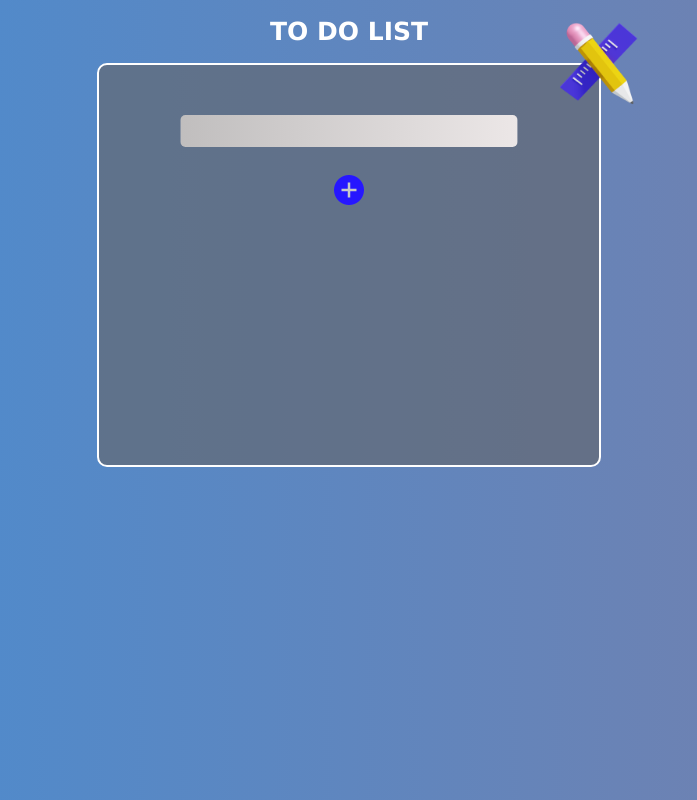
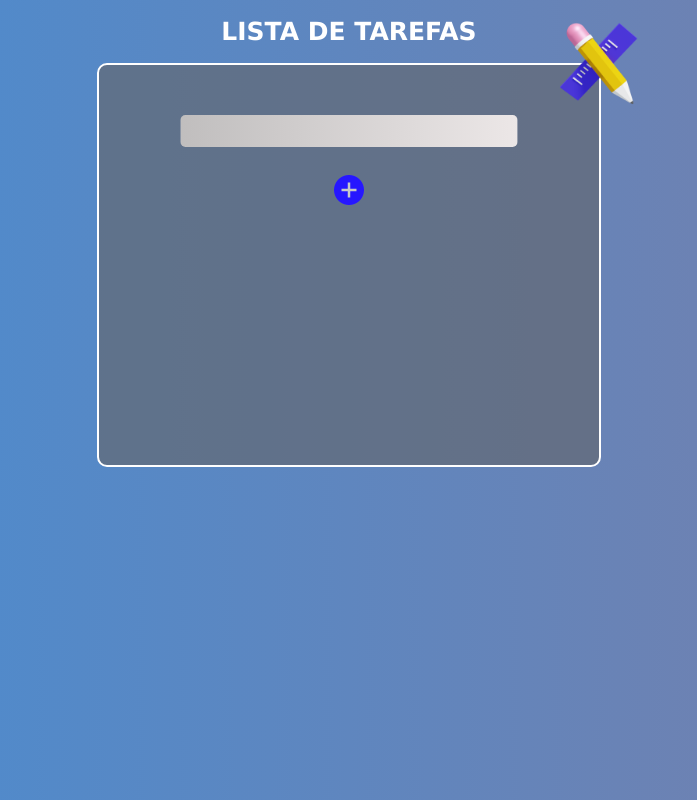
Before and after one commit to itslarissayall/TodoList, a plain HTML site: page index.html in a window 1280 px wide. Shown: the whole page, without its empty margins (291-988 px from the left). Drawn offline with Linux system fonts and the light colour scheme.

Commit message:
Alterações na escrita

```diff
--- a/index.html
+++ b/index.html
@@ -7,7 +7,7 @@
     <title>Lista de Tarefas</title>
     <link rel="stylesheet" href="style.css" />
   </head>
-  <h1>To do List</h1>
+  <h1>Lista de Tarefas</h1>
   <body>
     <div class="container">
       <input type="text" name="tarefa" id="task" />
```
